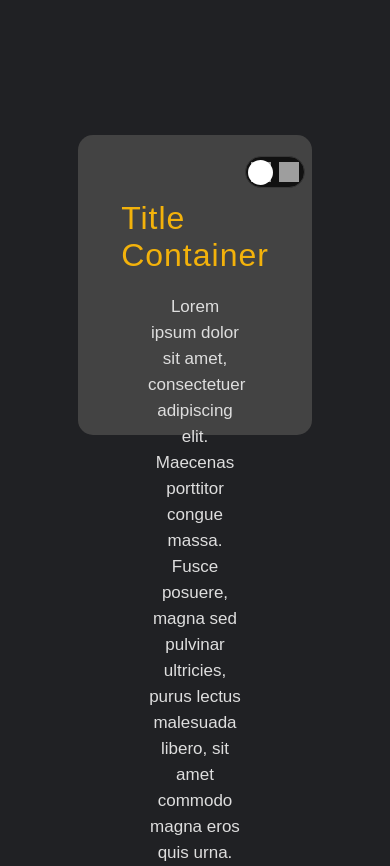
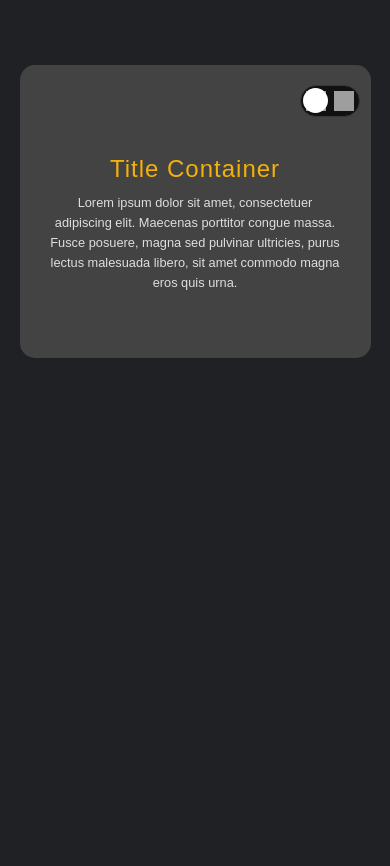
Before and after one commit to davhyandrade/Dark-Mode, a Next.js app: page / in a window 390 px wide. After the commit the page ends 844 px from the top, so only its background shows below. Built offline with nearby package versions, Linux system fonts and the light colour scheme; grey boxes are pictures that could not be loaded.

Commit message:
style: add media query

```diff
--- a/src/styles/_container.scss
+++ b/src/styles/_container.scss
@@ -11,12 +11,29 @@
   transition: 0.5s;
   position: relative;
 
+  @media only screen and (max-width: 800px) {
+    & {
+      width: 90%;
+      height: auto;
+      padding: 65px 30px;
+      margin-bottom: 0;
+    }
+  }
+
   h1 {
     color: var(--color-headings);
     margin-bottom: 20px;
     letter-spacing: 1px;
     font-weight: normal;
     transition: 1s;
+
+    @media only screen and (max-width: 800px) {
+      & {
+        font-size: 1.5rem;
+        margin-top: 25px;
+        margin-bottom: 10px;
+      }
+    }
   }
 
   p {
@@ -26,5 +43,13 @@
     font-size: 17px;
     line-height: 26px;
     transition: 1s;
+
+    @media only screen and (max-width: 800px) {
+      & {
+        width: 100%;
+        font-size: 0.8rem;
+        line-height: 20px;
       }
     }
+  }
+}
--- a/src/styles/_main.scss
+++ b/src/styles/_main.scss
@@ -6,6 +6,12 @@ body {
   transition: 0.5s;
   background-color: var(--bg-color);
   font-family: Arial, Helvetica, sans-serif;
+
+  @media only screen and (max-width: 800px) {
+    & {
+      min-height: 50vh;
+    }
+  }
 }
 
 #__next {
--- a/src/styles/globals.css
+++ b/src/styles/globals.css
@@ -12,6 +12,11 @@ body {
   transition: 0.5s;
   background-color: var(--bg-color);
   font-family: Arial, Helvetica, sans-serif;
+}
+@media only screen and (max-width: 800px) {
+  body {
+    min-height: 50vh;
+  }
 }
 
 #__next {
@@ -78,12 +83,27 @@ body {
   transition: 0.5s;
   position: relative;
 }
+@media only screen and (max-width: 800px) {
+  .container {
+    width: 90%;
+    height: auto;
+    padding: 65px 30px;
+    margin-bottom: 0;
+  }
+}
 .container h1 {
   color: var(--color-headings);
   margin-bottom: 20px;
   letter-spacing: 1px;
   font-weight: normal;
   transition: 1s;
+}
+@media only screen and (max-width: 800px) {
+  .container h1 {
+    font-size: 1.5rem;
+    margin-top: 25px;
+    margin-bottom: 10px;
+  }
 }
 .container p {
   color: var(--color-text);
@@ -92,4 +112,11 @@ body {
   font-size: 17px;
   line-height: 26px;
   transition: 1s;
+}
+@media only screen and (max-width: 800px) {
+  .container p {
+    width: 100%;
+    font-size: 0.8rem;
+    line-height: 20px;
+  }
 }/*# sourceMappingURL=globals.css.map */
```
Also changed, not shown: 2 other files (tests, documents, lock files or other folders). Lines whose indentation alone changed are shown as unchanged.
